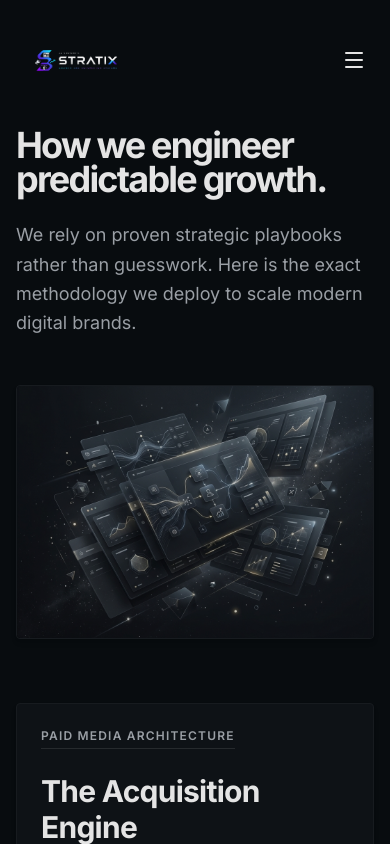
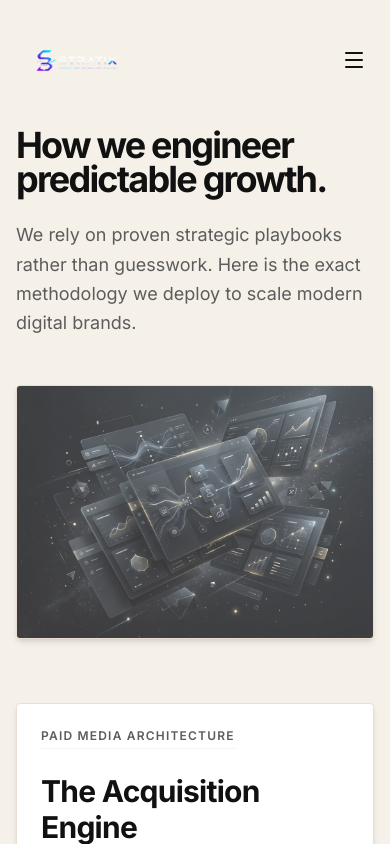
Before and after one commit to rajghorpade28/stratix, a Next.js app: page /approach in a window 390 px wide. Shown: the top 844 px of the page. Built offline with nearby package versions, Linux system fonts and the light colour scheme; a web font is replaced by a local one.

Commit message:
style: apply STRATIX Premium Light Theme palette

```diff
--- a/src/app/approach/page.tsx
+++ b/src/app/approach/page.tsx
@@ -92,7 +92,7 @@ export default function ApproachPage() {
             >
               <div className="lg:col-span-5 flex flex-col relative z-10">
                 <div className="flex items-center gap-3 mb-6 md:mb-8">
-                  <span className="text-xs font-semibold tracking-widest text-muted-foreground uppercase border-b border-white/10 pb-1">{playbook.focus}</span>
+                  <span className="text-xs font-semibold tracking-widest text-muted-foreground uppercase border-b border-border/40 pb-1">{playbook.focus}</span>
                 </div>
                 <h2 className="text-3xl md:text-5xl font-heading font-bold text-foreground mb-4 md:mb-6 tracking-tight">{playbook.title}</h2>
               </div>
@@ -102,7 +102,7 @@ export default function ApproachPage() {
                   {playbook.description}
                 </p>
 
-                <div className="bg-card/20 p-5 sm:p-8 border border-white/5">
+                <div className="bg-card/50 p-5 sm:p-8 border border-border/40">
                   <h3 className="text-xs font-semibold tracking-[0.2em] text-foreground uppercase mb-4 md:mb-6">Core Methodology</h3>
                   <ul className="flex flex-col gap-4 md:gap-6">
                     {playbook.steps.map((step, i) => (
@@ -119,7 +119,7 @@ export default function ApproachPage() {
         </div>
 
         {/* Bottom CTA */}
-        <div className="text-center pt-12 md:pt-16 border-t border-white/5">
+        <div className="text-center pt-12 md:pt-16 border-t border-border/40">
           <h3 className="text-2xl md:text-5xl font-heading font-bold mb-6 md:mb-8 tracking-tighter">Ready to deploy these systems?</h3>
           <Button size="lg" asChild className="h-14 px-10 text-sm font-medium rounded-none bg-accent text-accent-foreground hover:bg-accent/90 transition-colors">
             <Link href="/contact">Get In Touch</Link>
--- a/src/app/globals.css
+++ b/src/app/globals.css
@@ -34,41 +34,41 @@
 }
 
 :root {
-  /* Modern Performance Agency / Streetwear Aesthetic */
+  /* Premium Light Theme / Editorial Aesthetic */
 
-  /* Background: Charcoal Black / Dark Slate */
-  --background: oklch(0.15 0.01 250);
-  /* Foreground: Soft Grey / Off-white */
-  --foreground: oklch(0.92 0 0);
+  /* Background: #F5F1E8 */
+  --background: #F5F1E8;
+  /* Foreground: #111111 */
+  --foreground: #111111;
 
-  /* Cards: Graphite Black */
-  --card: oklch(0.18 0.01 250);
-  --card-foreground: oklch(0.92 0 0);
+  /* Cards: #FFFFFF */
+  --card: #FFFFFF;
+  --card-foreground: #111111;
 
-  --popover: oklch(0.18 0.01 250);
-  --popover-foreground: oklch(0.92 0 0);
+  --popover: #FFFFFF;
+  --popover-foreground: #111111;
 
-  /* Primary: Neon Green / Acid Green */
-  --primary: oklch(0.85 0.25 145);
-  --primary-foreground: oklch(0.12 0 0);
+  /* Primary: Neon Lime #B4FF39 */
+  --primary: #B4FF39;
+  --primary-foreground: #111111;
 
-  /* Secondary: Soft Slate / Muted Graphite */
-  --secondary: oklch(0.22 0.01 250);
-  --secondary-foreground: oklch(0.92 0 0);
+  /* Secondary Buttons: White background */
+  --secondary: #FFFFFF;
+  --secondary-foreground: #111111;
 
-  /* Muted: Subtle backgrounds */
-  --muted: oklch(0.20 0.01 250);
-  /* Muted Foreground: Legible warm grey */
-  --muted-foreground: oklch(0.70 0.01 250);
+  /* Muted / Secondary Background: #F9F7F2 */
+  --muted: #F9F7F2;
+  /* Muted Foreground / Secondary Text: #5C5C5C */
+  --muted-foreground: #5C5C5C;
 
-  /* Accent: Neon Green / Acid Green Highlights */
-  --accent: oklch(0.85 0.25 145);
-  --accent-foreground: oklch(0.12 0 0);
+  /* Accent: Neon Lime #B4FF39 */
+  --accent: #B4FF39;
+  --accent-foreground: #111111;
 
-  /* Borders: Graphite for subtle structure */
-  --border: oklch(0.22 0.01 250);
-  --input: oklch(0.22 0.01 250);
-  --ring: oklch(0.85 0.25 145); /* Neon green focus rings */
+  /* Borders: #E7E0D3 */
+  --border: #E7E0D3;
+  --input: #E7E0D3;
+  --ring: #B4FF39;
 
   /* Subtle rounded corners */
   --radius: 0.25rem;
--- a/src/components/layout/Footer.tsx
+++ b/src/components/layout/Footer.tsx
@@ -25,7 +25,7 @@ const footerLinks = {
 
 export function Footer() {
   return (
-    <footer className="bg-background border-t border-white/5 pt-16 pb-8 relative overflow-hidden">
+    <footer className="bg-background border-t border-border/40 pt-16 pb-8 relative overflow-hidden">
       {/* Removed glowing decorative blur for a cleaner editorial look */}
 
       <div className="container mx-auto px-4 md:px-6 relative z-10">
@@ -37,15 +37,15 @@ export function Footer() {
               India&apos;s new-age brand scaling agency helping brands grow beyond limits through strategic marketing, creative content, and automation.
             </p>
             <div className="flex items-center gap-4 mt-2">
-              <a href="#" className="w-10 h-10 rounded-full bg-white/5 border border-white/10 flex items-center justify-center text-muted-foreground hover:text-primary hover:border-primary/50 transition-all">
+              <a href="#" className="w-10 h-10 rounded-full bg-muted border border-border flex items-center justify-center text-muted-foreground hover:text-primary hover:border-primary/50 transition-all">
                 <svg xmlns="http://www.w3.org/2000/svg" width="18" height="18" viewBox="0 0 24 24" fill="none" stroke="currentColor" strokeWidth="2" strokeLinecap="round" strokeLinejoin="round"><rect width="20" height="20" x="2" y="2" rx="5" ry="5"/><path d="M16 11.37A4 4 0 1 1 12.63 8 4 4 0 0 1 16 11.37z"/><line x1="17.5" x2="17.51" y1="6.5" y2="6.5"/></svg>
                 <span className="sr-only">Instagram</span>
               </a>
-              <a href="#" className="w-10 h-10 rounded-full bg-white/5 border border-white/10 flex items-center justify-center text-muted-foreground hover:text-primary hover:border-primary/50 transition-all">
+              <a href="#" className="w-10 h-10 rounded-full bg-muted border border-border flex items-center justify-center text-muted-foreground hover:text-primary hover:border-primary/50 transition-all">
                 <svg xmlns="http://www.w3.org/2000/svg" width="18" height="18" viewBox="0 0 24 24" fill="none" stroke="currentColor" strokeWidth="2" strokeLinecap="round" strokeLinejoin="round"><path d="M22 4s-.7 2.1-2 3.4c1.6 10-9.4 17.3-18 11.6 2.2.1 4.4-.6 6-2C3 15.5.5 9.6 3 5c2.2 2.6 5.6 4.1 9 4-.9-4.2 4-6.6 7-3.8 1.1 0 3-1.2 3-1.2z"/></svg>
                 <span className="sr-only">Twitter</span>
               </a>
-              <a href="#" className="w-10 h-10 rounded-full bg-white/5 border border-white/10 flex items-center justify-center text-muted-foreground hover:text-primary hover:border-primary/50 transition-all">
+              <a href="#" className="w-10 h-10 rounded-full bg-muted border border-border flex items-center justify-center text-muted-foreground hover:text-primary hover:border-primary/50 transition-all">
                 <svg xmlns="http://www.w3.org/2000/svg" width="18" height="18" viewBox="0 0 24 24" fill="none" stroke="currentColor" strokeWidth="2" strokeLinecap="round" strokeLinejoin="round"><path d="M16 8a6 6 0 0 1 6 6v7h-4v-7a2 2 0 0 0-2-2 2 2 0 0 0-2 2v7h-4v-7a6 6 0 0 1 6-6z"/><rect width="4" height="12" x="2" y="9"/><circle cx="4" cy="4" r="2"/></svg>
                 <span className="sr-only">LinkedIn</span>
               </a>
@@ -102,7 +102,7 @@ export function Footer() {
         </div>
 
         {/* Bottom Bar */}
-        <div className="pt-8 border-t border-white/5 flex flex-col md:flex-row justify-between items-center gap-4">
+        <div className="pt-8 border-t border-border/40 flex flex-col md:flex-row justify-between items-center gap-4">
           <p className="text-sm text-muted-foreground">
             &copy; {new Date().getFullYear()} STRATIX Agency. All rights reserved.
           </p>
--- a/src/components/ui/button.tsx
+++ b/src/components/ui/button.tsx
@@ -15,7 +15,7 @@ const buttonVariants = cva(
         outline:
           "border border-input bg-background hover:bg-accent hover:text-accent-foreground",
         secondary:
-          "bg-secondary text-secondary-foreground hover:bg-secondary/80",
+          "bg-secondary text-secondary-foreground border border-border/60 hover:bg-secondary/80",
         ghost: "hover:bg-accent hover:text-accent-foreground",
         link: "text-primary underline-offset-4 hover:underline",
       },
```
